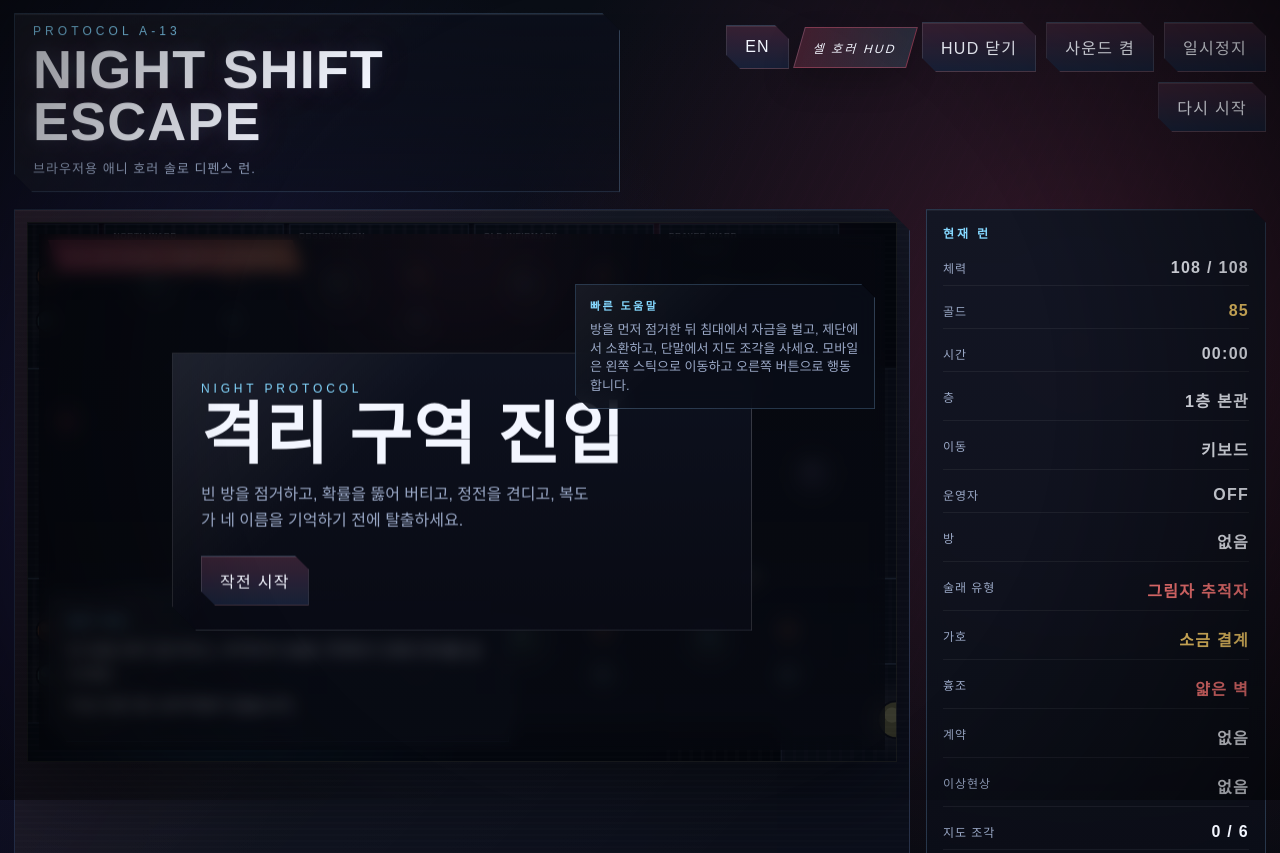
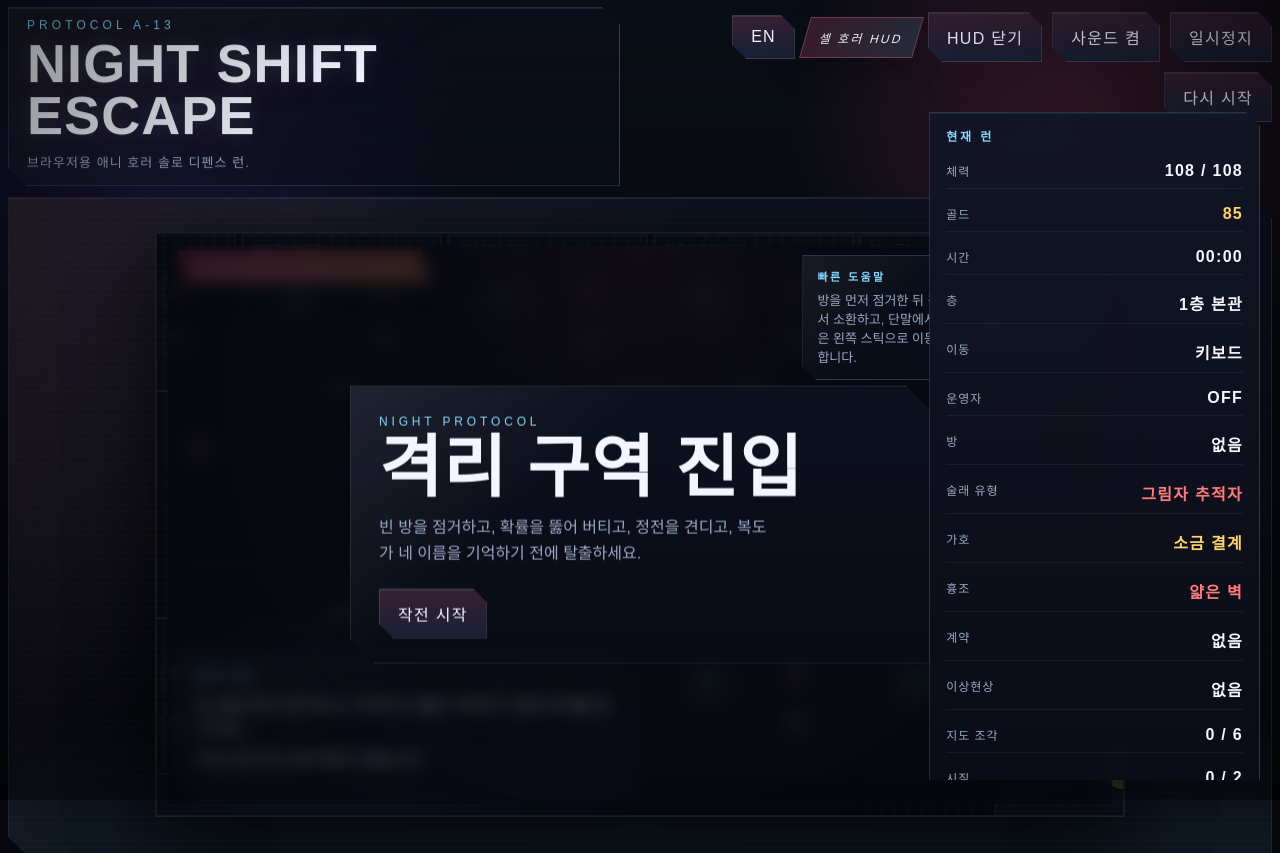
Before and after one commit to soccz/night-shift-escape, a plain HTML site: page index.html in a window 1280 px wide. Shown: the top 853 px of the page. Drawn offline with Linux system fonts and the light colour scheme; animation ran at ten frames a second.

Commit message:
Rework layout to prioritize the game viewport

```diff
--- a/style.css
+++ b/style.css
@@ -62,8 +62,8 @@ body::after {
 }
 
 .shell {
-  width: min(1510px, calc(100vw - 28px));
-  margin: 14px auto 20px;
+  width: min(1760px, calc(100vw - 16px));
+  margin: 8px auto 12px;
 }
 
 .topbar {
@@ -71,7 +71,7 @@ body::after {
   justify-content: space-between;
   align-items: flex-start;
   gap: 18px;
-  margin-bottom: 16px;
+  margin-bottom: 10px;
 }
 
 .title-stack {
@@ -120,7 +120,7 @@ body::after {
   align-items: center;
   flex-wrap: wrap;
   gap: 10px;
-  padding-top: 8px;
+  padding-top: 4px;
   justify-content: flex-end;
 }
 
@@ -170,15 +170,17 @@ button:hover {
 }
 
 .layout {
-  display: grid;
-  grid-template-columns: minmax(0, 1fr) 340px;
-  gap: 16px;
+  position: relative;
+  display: block;
 }
 
 .viewport {
   position: relative;
   min-width: 0;
-  padding: 12px;
+  min-height: calc(100vh - 138px);
+  display: grid;
+  place-items: center;
+  padding: 12px 12px 18px;
   background:
     linear-gradient(135deg, rgba(255, 255, 255, 0.05), transparent 40%),
     linear-gradient(180deg, rgba(14, 18, 31, 0.95), rgba(6, 9, 17, 0.92));
@@ -192,10 +194,17 @@ button:hover {
 
 .stage {
   position: relative;
-  width: 100%;
+  width: min(100%, 1720px);
   max-width: 100%;
   aspect-ratio: 1360 / 820;
   margin: 0 auto;
+  border: 1px solid rgba(141, 198, 255, 0.14);
+  background:
+    linear-gradient(180deg, rgba(255, 255, 255, 0.02), rgba(255, 255, 255, 0)),
+    rgba(4, 7, 12, 0.74);
+  box-shadow:
+    0 28px 80px rgba(0, 0, 0, 0.44),
+    inset 0 1px 0 rgba(255, 255, 255, 0.05);
 }
 
 .viewport::before {
@@ -322,7 +331,7 @@ button:hover {
   position: absolute;
   left: 22px;
   bottom: 20px;
-  width: min(460px, calc(100% - 44px));
+  width: min(460px, calc(100% - 420px));
   padding: 16px 18px;
   clip-path: polygon(0 0, calc(100% - 18px) 0, 100% 18px, 100% 100%, 18px 100%, 0 calc(100% - 18px));
 }
@@ -395,7 +404,7 @@ button:hover {
 .quick-help {
   position: absolute;
   right: 22px;
-  top: 62px;
+  top: 22px;
   z-index: 3;
   width: min(300px, calc(100% - 44px));
   padding: 12px 14px;
@@ -495,9 +504,17 @@ button:hover {
 }
 
 .sidebar {
+  position: fixed;
+  top: 112px;
+  right: 18px;
+  z-index: 6;
+  width: min(360px, 26vw);
+  max-height: calc(100vh - 132px);
   display: flex;
   flex-direction: column;
   gap: 12px;
+  padding-right: 2px;
+  overflow: auto;
 }
 
 .sidebar.collapsed {
@@ -716,10 +733,15 @@ button:hover {
 
 @media (max-width: 1120px) {
   .layout {
-    grid-template-columns: 1fr;
+    display: block;
   }
 
   .sidebar {
+    position: static;
+    width: 100%;
+    max-height: none;
+    padding-right: 0;
+    margin-top: 12px;
     display: grid;
     grid-template-columns: repeat(auto-fit, minmax(240px, 1fr));
   }
@@ -780,6 +802,7 @@ button:hover {
   }
 
   .viewport {
+    min-height: calc(100vh - 124px);
     padding: 8px;
   }
 
@@ -791,7 +814,7 @@ button:hover {
   }
 
   .quick-help {
-    top: 52px;
+    top: 14px;
     right: 14px;
     width: min(220px, calc(100% - 28px));
     padding: 10px 12px;
```
